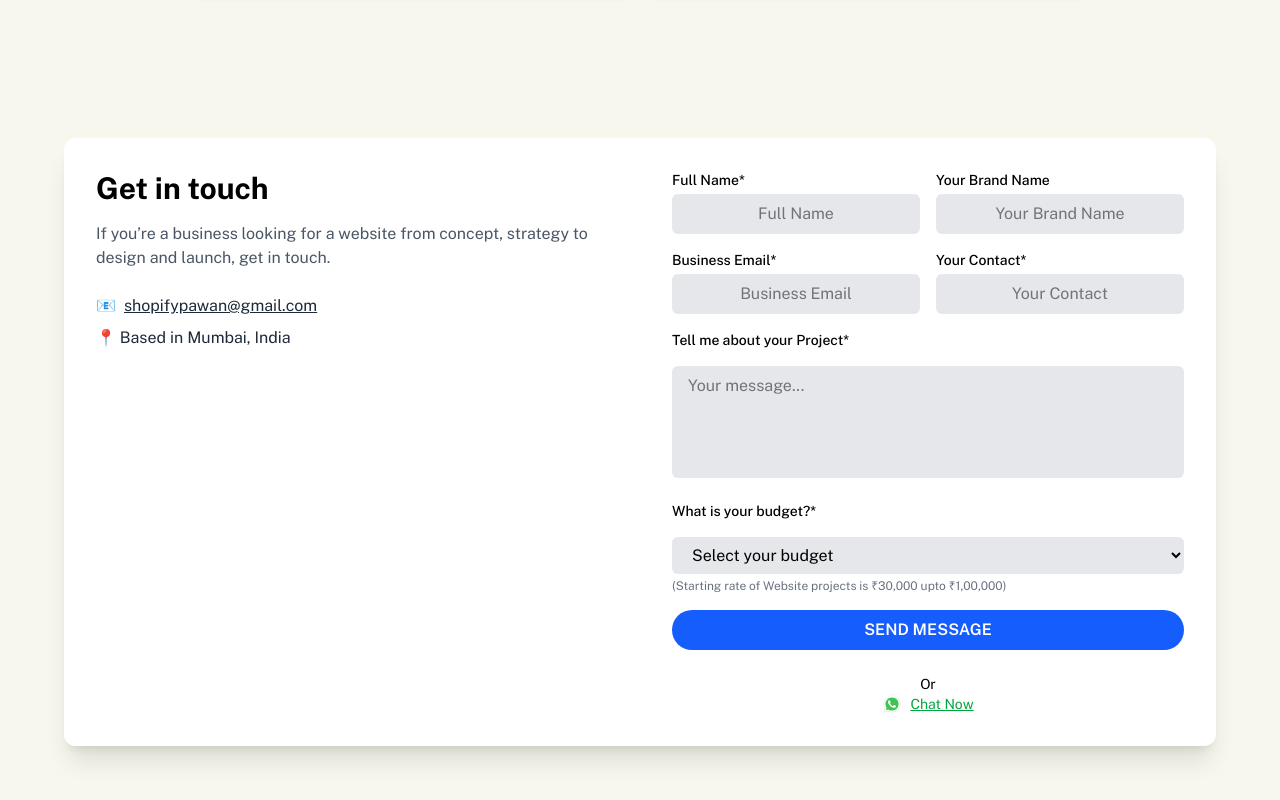
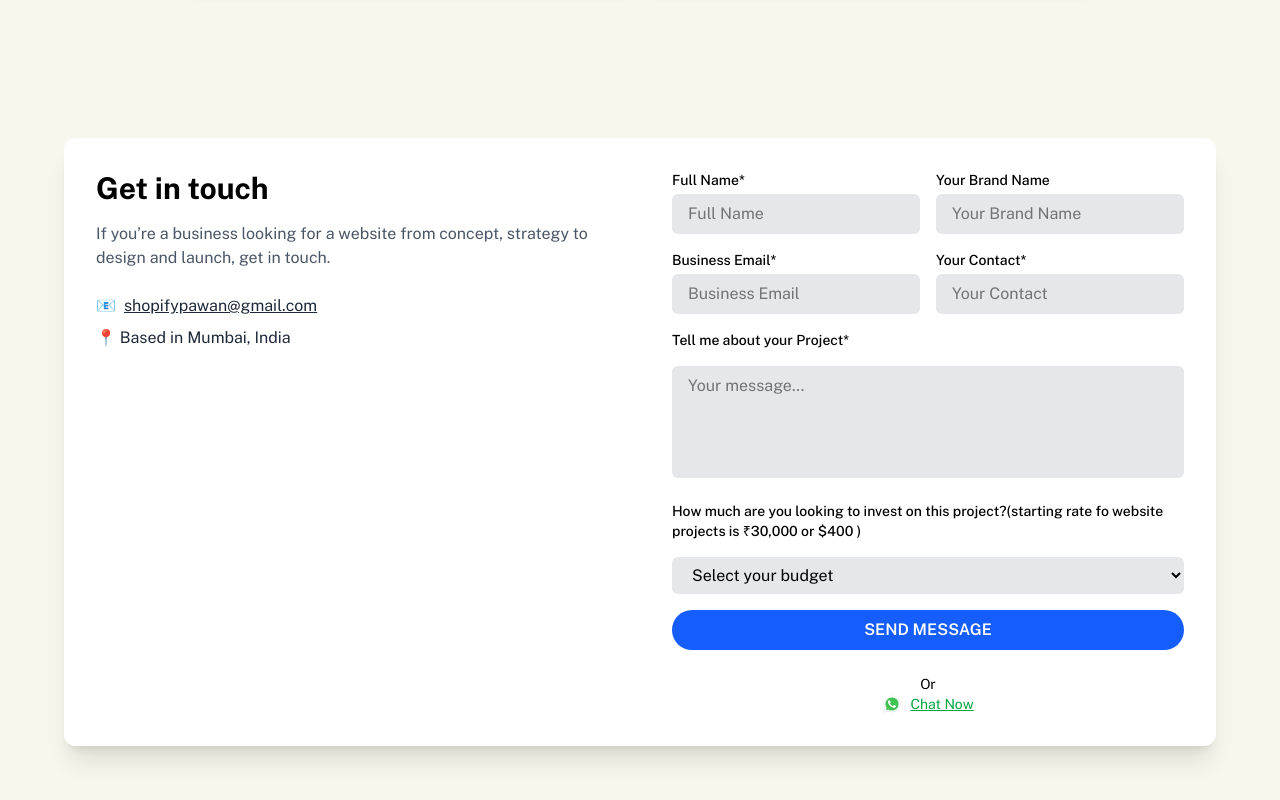
Before and after one commit to neerajk001/pawan-portfolio, a Next.js app: page / in a window 1280 px wide. Shown: the part 1595-2395 px from the top of the page. Built offline with nearby package versions, Linux system fonts and the light colour scheme.

Commit message:
form changes

```diff
--- a/src/components/ContactForm.jsx
+++ b/src/components/ContactForm.jsx
@@ -33,11 +33,11 @@ function ContactForm() {
           <div className="flex flex-col lg:flex-row gap-4">
             <div className="w-full">
               <label className="text-sm font-medium block mb-1">Full Name*</label>
-              <input type="text" name="name" required placeholder="Full Name" className="input text-center" />
+              <input type="text" name="name" required placeholder="Full Name" className="input " />
             </div>
             <div className="w-full">
               <label className="text-sm font-medium block mb-1">Your Brand Name</label>
-              <input type="text" name="brand" placeholder="Your Brand Name" className="input text-center" />
+              <input type="text" name="brand" placeholder="Your Brand Name" className="input " />
             </div>
           </div>
 
@@ -45,11 +45,11 @@ function ContactForm() {
           <div className="flex flex-col lg:flex-row gap-4">
             <div className="w-full">
               <label className="text-sm font-medium block mb-1">Business Email*</label>
-              <input type="email" name="email" required placeholder="Business Email" className="input text-center" />
+              <input type="email" name="email" required placeholder="Business Email" className="input " />
             </div>
             <div className="w-full">
               <label className="text-sm font-medium block mb-1">Your Contact*</label>
-              <input type="tel" name="phone" required pattern="[0-9]{10}" placeholder="Your Contact" className="input text-center" />
+              <input type="tel" name="phone" required pattern="[0-9]{10}" placeholder="Your Contact" className="input " />
             </div>
           </div>
 
@@ -72,7 +72,7 @@ function ContactForm() {
           {/* ROW 4: Budget */}
           <div className="flex flex-col  gap-4">
             <div className="md:w-full">
-              <label className="text-sm font-medium flex ">What is your budget?*</label>
+              <label className="text-sm font-medium flex ">How much are you looking to invest on this project?(starting rate fo website projects is ₹30,000 or $400 )</label>
             </div>
             <div className="md:w-full">
               <select name="budget" required className="input bg-white w-full">
@@ -81,7 +81,7 @@ function ContactForm() {
                 <option>₹50,000 – ₹1,00,000</option>
                 <option>Above ₹1,00,000</option>
               </select>
-              <p className="text-xs text-gray-500 mt-1">(Starting rate of Website projects is ₹30,000 upto ₹1,00,000)</p>
+              {/* <p className="text-xs text-gray-500 mt-1">(Starting rate of Website projects is ₹30,000 upto ₹1,00,000)</p> */}
             </div>
           </div>
 
```
